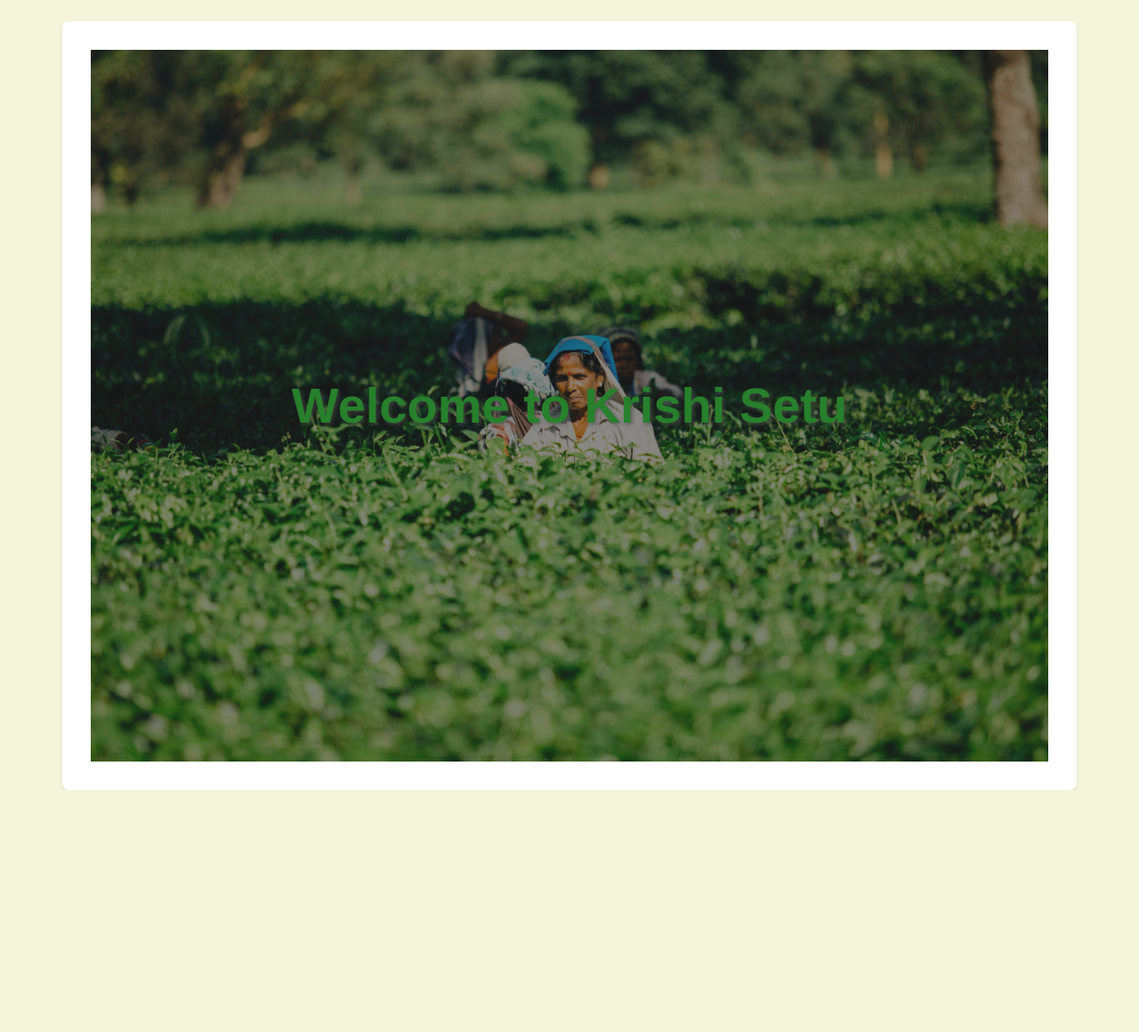
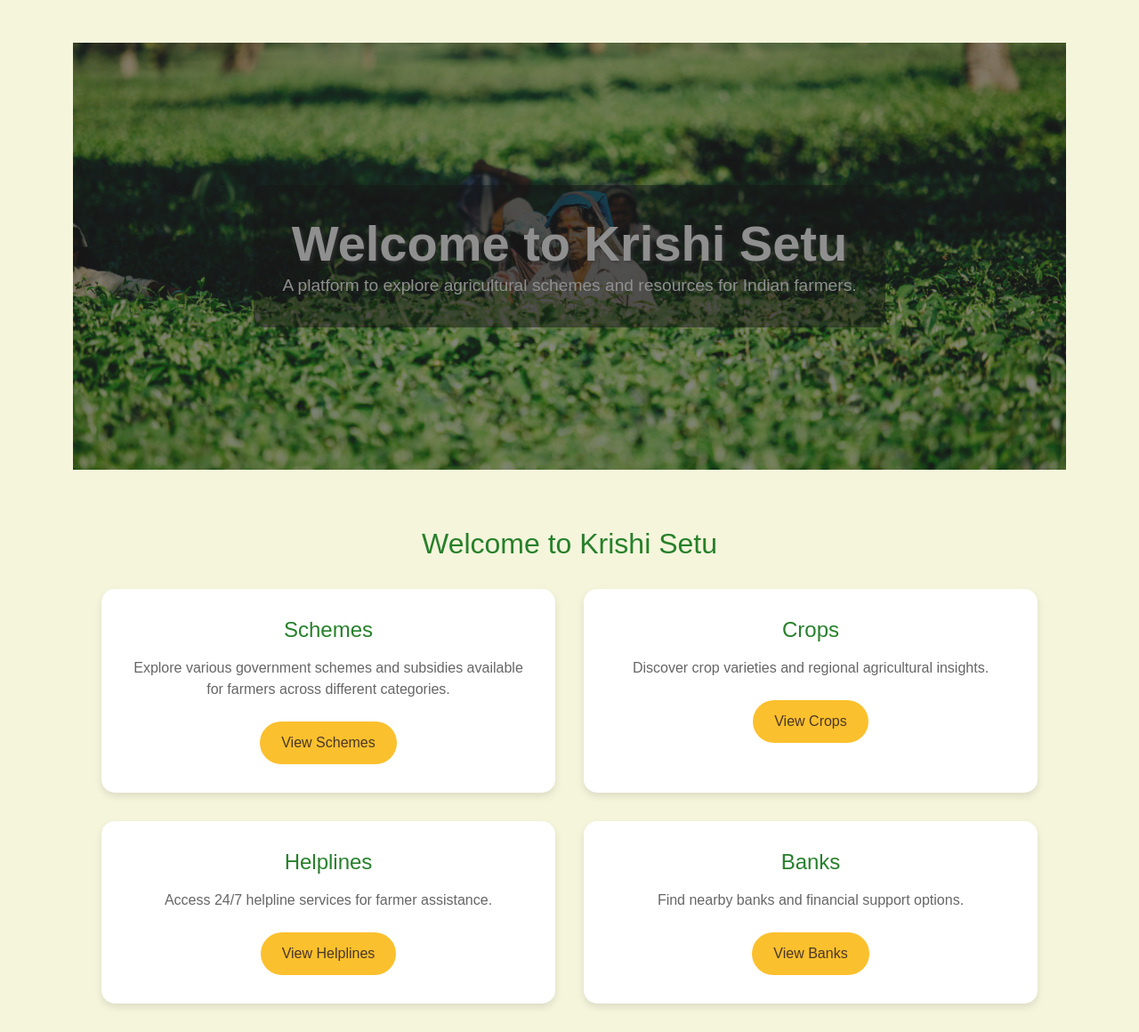
Before and after one commit to ApekshaDatt/KrishiSetu, a Flask app: page / in a window 1280 px wide. Shown: the part 56-1216 px from the top of the page at 89% size. Before the commit the page ends 944 px from the top, so only its background shows below. Run offline with Flask 3, Linux system fonts and the light colour scheme.

Commit message:
My changes before pulling

```diff
--- a/app.py
+++ b/app.py
@@ -9,6 +9,13 @@ app = Flask(__name__)
 
 # Enable Jinja2 'do' extension
 app.jinja_env.add_extension('jinja2.ext.do')
+
+# Register custom filter for translation
+def translate_filter(text, translations_dict):
+    key = text.lower().replace(' ', '_')
+    return translations_dict.get(key, text)
+
+app.jinja_env.filters['translate'] = translate_filter
 
 
 def get_db_connection():
--- a/init_db.py
+++ b/init_db.py
@@ -72,6 +72,8 @@ cursor.execute('''
 ''')
 
 ###
+# Drop existing region_translations table
+cursor.execute('DROP TABLE IF EXISTS region_translations')
 # Create region_translations table
 cursor.execute('''
     CREATE TABLE region_translations (
--- a/static/style.css
+++ b/static/style.css
@@ -50,20 +50,21 @@ body {
 
 
 /* Hero Section (Landing Page) */
+/* Hero Section (Landing Page) */
 .hero-section {
     background-image: url('/static/images/farmer.jpg');
     background-size: cover;
     background-position: center;
     background-repeat: no-repeat;
-    height: 100vh;
+    height: 60vh;
     display: flex;
     justify-content: center;
     align-items: center;
     text-align: center;
     color: white;
     position: relative;
+    margin-bottom: 2rem;
 }
-
 
 .hero-section::before {
     content: '';
@@ -76,6 +77,11 @@ body {
     z-index: 1;
 }
 
+.hero-content {
+    background: rgba(0, 0, 0, 0.5);
+    padding: 2rem;
+    border-radius: 10px;
+}
 
 .hero-title {
     font-size: 3.5rem;
@@ -85,59 +91,68 @@ body {
     margin: 0;
 }
 
-
-/* Content Container */
-.container {
-    background-color: #FFFFFF; /* White content background */
-    padding: 2rem;
-    border-radius: 8px;
-    box-shadow: 0 2px 4px rgba(0, 0, 0, 0.1);
-    margin-top: -4rem; /* Overlap hero section slightly */
+.hero-subtitle {
+    font-size: 1.2rem;
+    margin: 0;
 }
 
-
-/* List Group (Schemes, Helplines, Banks) */
-.list-group-item {
-    background-color: #E8F5E9; /* Light green for odd items */
-    border-color: #C8E6C9;
-    color: #4A3728;
+/* Dashboard */
+.dashboard-container {
+    padding: 2rem;
 }
 
-
-.list-group-item:nth-child(even) {
-    background-color: #FFFFFF; /* White for even items */
+.dashboard-title {
+    font-size: 2rem;
+    color: #27802b;
+    text-align: center;
+    margin-bottom: 2rem;
 }
 
-
-/* Headings */
-h1, h5 {
-    color: #27802b; /* Dark green for headings */
+.dashboard {
+    display: grid;
+    grid-template-columns: repeat(2, 1fr);
+    gap: 2rem;
+    max-width: 1200px;
+    margin: 0 auto;
 }
 
-
-/* Buttons (if any) */
-.btn-primary {
-    background-color: #FBC02D; /* Golden yellow */
-    border-color: #FBC02D;
-    color: #4A3728;
+.dashboard-card {
+    background: #FFFFFF;
+    border-radius: 15px;
+    padding: 2rem;
+    text-align: center;
+    box-shadow: 0 4px 8px rgba(0, 0, 0, 0.1);
+    transition: transform 0.2s;
 }
 
+.dashboard-card:hover {
+    transform: translateY(-5px);
+}
+
+.dashboard-card h2 {
+    color: #27802b;
+    font-size: 1.5rem;
+    margin-bottom: 1rem;
+}
+
+.dashboard-card p {
+    color: #666;
+    margin-bottom: 1.5rem;
+}
+
+.btn-primary {
+    background-color: #FBC02D;
+    border: none;
+    padding: 0.75rem 1.5rem;
+    border-radius: 25px;
+    color: #4A3728;
+    text-decoration: none;
+    display: inline-block;
+}
 
 .btn-primary:hover {
-    background-color: #FFB300; /* Darker yellow on hover */
-    border-color: #FFB300;
+    background-color: #FFB300;
 }
-
-
-/* Language Dropdown */
-.form-select {
-    background-color: #FFFFFF;
-    color: #4A3728;
-    border-color: #C8E6C9;
-    left: 50;
-    width: 20%;
-}
-
 
 /* Responsive Adjustments */
 @media (max-width: 768px) {
@@ -145,11 +160,19 @@ h1, h5 {
         font-size: 2rem;
     }
 
+    .hero-subtitle {
+        font-size: 1rem;
+    }
+
+    .dashboard {
+        grid-template-columns: 1fr;
+    }
 
     .container {
         margin-top: -2rem;
         padding: 1rem;
     }
+}
 
 
 iframe {
@@ -159,4 +182,3 @@ iframe {
             margin: 100px auto;
             display: block;
         }
-}
--- a/templates/base.html
+++ b/templates/base.html
@@ -54,7 +54,7 @@
             </div>
         </div>
     </nav>
-    <div class="container mt-4">
+    <div class="container mt-5">
         {% block content %}{% endblock %}
     </div>
     <script src="https://cdn.jsdelivr.net/npm/bootstrap@5.3.0/dist/js/bootstrap.bundle.min.js"></script>
--- a/templates/index.html
+++ b/templates/index.html
@@ -2,6 +2,34 @@
 
 {% block content %}
     <div class="hero-section">
-        <h1 class="hero-title">{{ translations.welcome }}</h1>
+        <div class="hero-content">
+            <h1 class="hero-title">{{ translations.welcome }}</h1>
+            <p class="hero-subtitle">{{ translations.description }}</p>
+        </div>
+    </div>
+    <div class="dashboard-container">
+        <h1 class="dashboard-title">{{ translations.welcome }}</h1>
+        <div class="dashboard">
+            <div class="dashboard-card">
+                <h2>{{ translations.nav_schemes }}</h2>
+                <p>{{ "explore_various_government_schemes_and_subsidies_available_for_farmers_across_different_categories"|translate(translations) }}</p>
+                <a href="{{ url_for('schemes', lang=lang) }}" class="btn btn-primary">{{ "view_schemes"|translate(translations) }}</a>
+            </div>
+            <div class="dashboard-card">
+                <h2>{{ translations.nav_crops }}</h2>
+                <p>{{ "discover_crop_varieties_and_regional_agricultural_insights"|translate(translations) }}</p>
+                <a href="{{ url_for('crops', lang=lang) }}" class="btn btn-primary">{{ "view_crops"|translate(translations) }}</a>
+            </div>
+            <div class="dashboard-card">
+                <h2>{{ translations.nav_helplines }}</h2>
+                <p>{{ "access_24/7_helpline_services_for_farmer_assistance"|translate(translations) }}</p>
+                <a href="{{ url_for('helplines', lang=lang) }}" class="btn btn-primary">{{ "view_helplines"|translate(translations) }}</a>
+            </div>
+            <div class="dashboard-card">
+                <h2>{{ translations.nav_banks }}</h2>
+                <p>{{ "find_nearby_banks_and_financial_support_options"|translate(translations) }}</p>
+                <a href="{{ url_for('banks', lang=lang) }}" class="btn btn-primary">{{ "view_banks"|translate(translations) }}</a>
+            </div>
+        </div>
     </div>
 {% endblock %}
--- a/translations/en.json
+++ b/translations/en.json
@@ -47,5 +47,13 @@
     "Cardamom":"Cardamom",
     "Cotton":"Cotton",
     "Red Gram (Tur)" :"Red Gram (Tur)",
-    "Jowar (Sorghum)":"Jowar (Sorghum)"
+    "Jowar (Sorghum)":"Jowar (Sorghum)",
+    "view_schemes": "View Schemes",
+    "view_crops": "View Crops",
+    "view_helplines": "View Helplines",
+    "view_banks": "View Banks",
+    "explore_various_government_schemes_and_subsidies_available_for_farmers_across_different_categories": "Explore various government schemes and subsidies available for farmers across different categories.",
+    "discover_crop_varieties_and_regional_agricultural_insights": "Discover crop varieties and regional agricultural insights.",
+    "access_24/7_helpline_services_for_farmer_assistance": "Access 24/7 helpline services for farmer assistance.",
+    "find_nearby_banks_and_financial_support_options": "Find nearby banks and financial support options."
 }
```
Also changed, not shown: translations/hi.json (+9 -1 lines), translations/kn.json (+9 -1 lines), data.db. Lines whose indentation alone changed are shown as unchanged.
